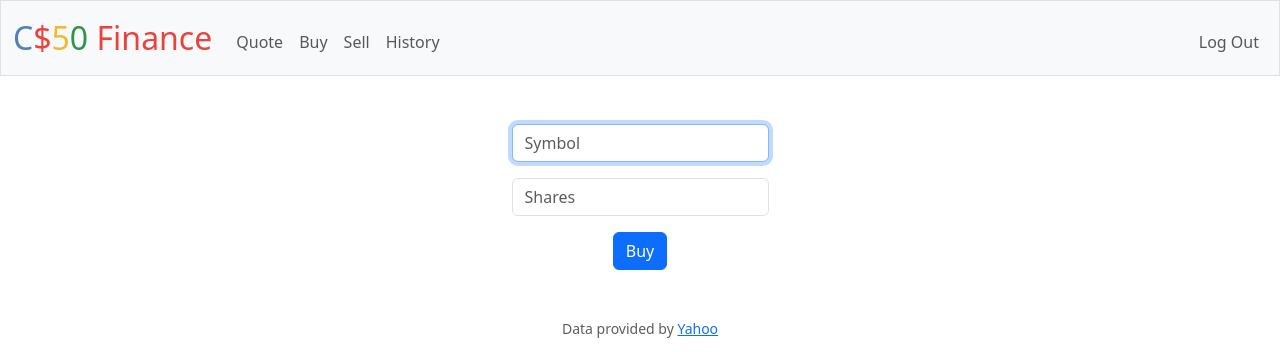
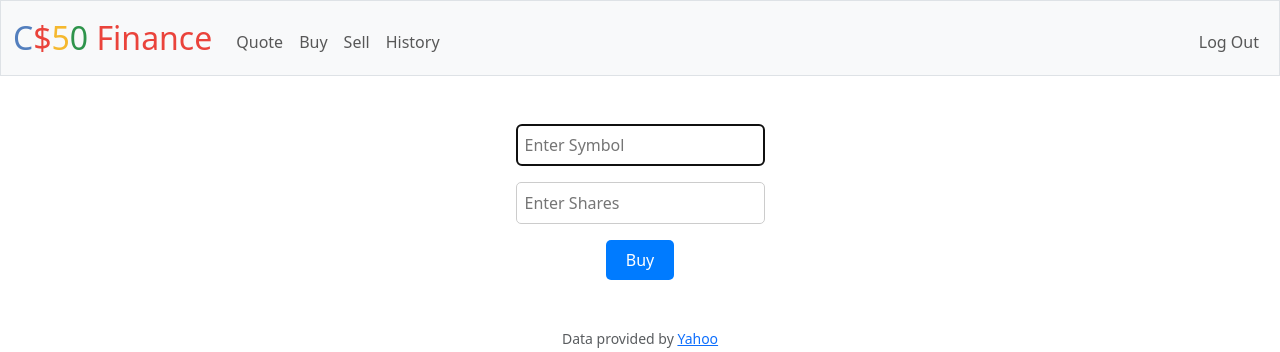
Before and after one commit to faisaltheprofessor/Harvard-CS50, a Flask app: page /buy in a window 1280 px wide. Shown: the top 352 px of the page. Run offline with Flask 3, Linux system fonts and the light colour scheme; a user stored in the database is signed in; some libraries are stand-ins or nearby versions.

Commit message:
Sun, Mar 31, 2024, 3:29 AM +02:00

```diff
--- a/finance/templates/buy.html
+++ b/finance/templates/buy.html
@@ -3,14 +3,17 @@
 {% block title %}Buy{% endblock %}
 
 {% block main %}
+    <div style="text-align: center;">
         <form action="/buy" method="post">
             <div class="mb-3">
-            <input autocomplete="off" autofocus class="form-control mx-auto w-auto" id="symbol" name="symbol" placeholder="Symbol" type="text">
+                <input autocomplete="off" autofocus style="padding: 8px; border: 1px solid #ccc; border-radius: 5px;" id="symbol" name="symbol" placeholder="Enter Symbol" type="text">
             </div>
             <div class="mb-3">
-            <input class="form-control mx-auto w-auto" id="shares" name="shares" placeholder="Shares" type="number" min="1">
+                <input style="padding: 8px; border: 1px solid #ccc; border-radius: 5px;" id="shares" name="shares" placeholder="Enter Shares" type="number" min="1">
             </div>
-        <button class="btn btn-primary" type="submit">Buy</button>
+            <div>
+                <button style="padding: 8px 20px; background-color: #007bff; color: #fff; border: none; border-radius: 5px; cursor: pointer;" type="submit">Buy</button>
             </div>
         </form>
+    </div>
 {% endblock %}
```
Lines whose indentation alone changed are shown as unchanged.
